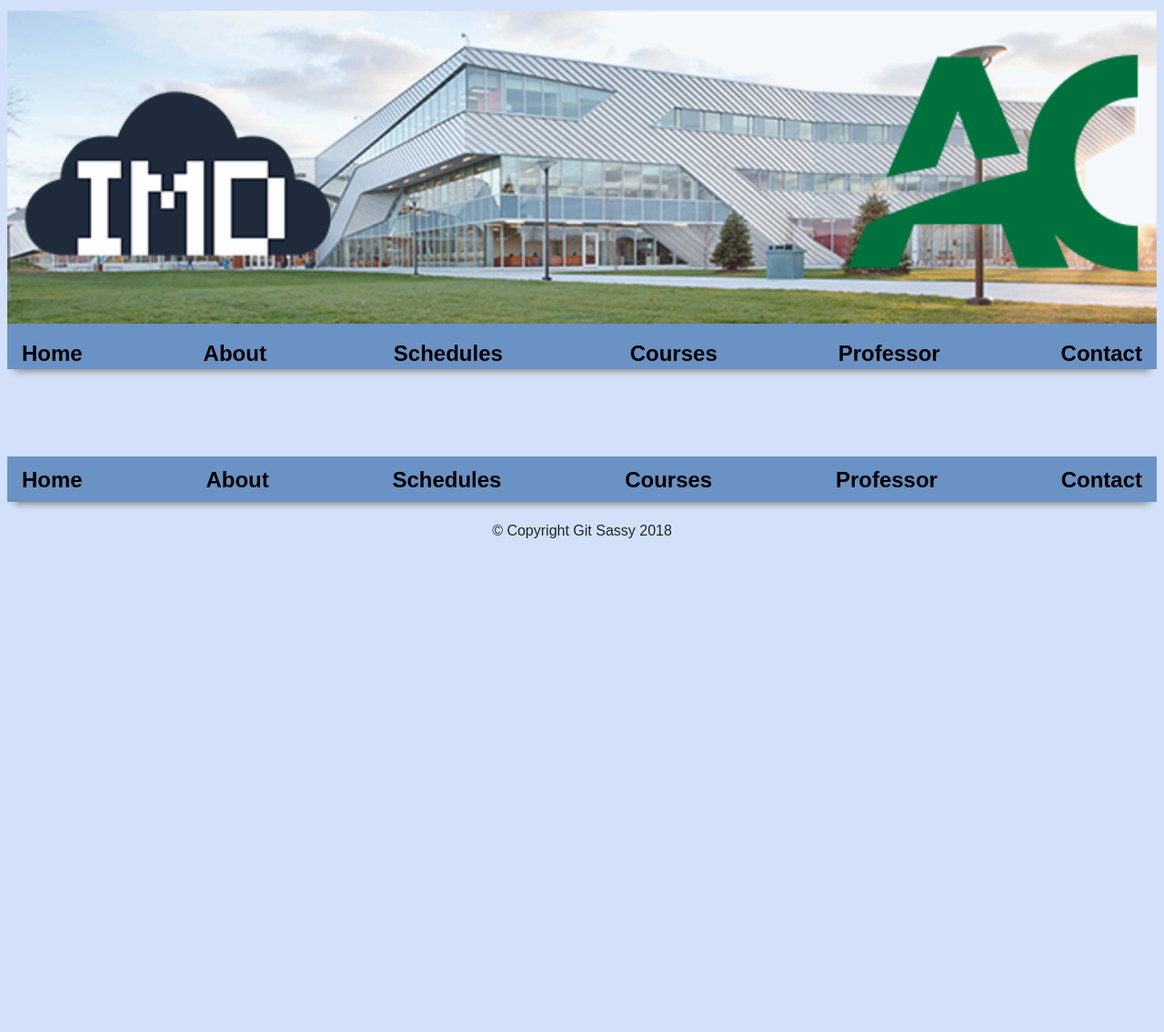
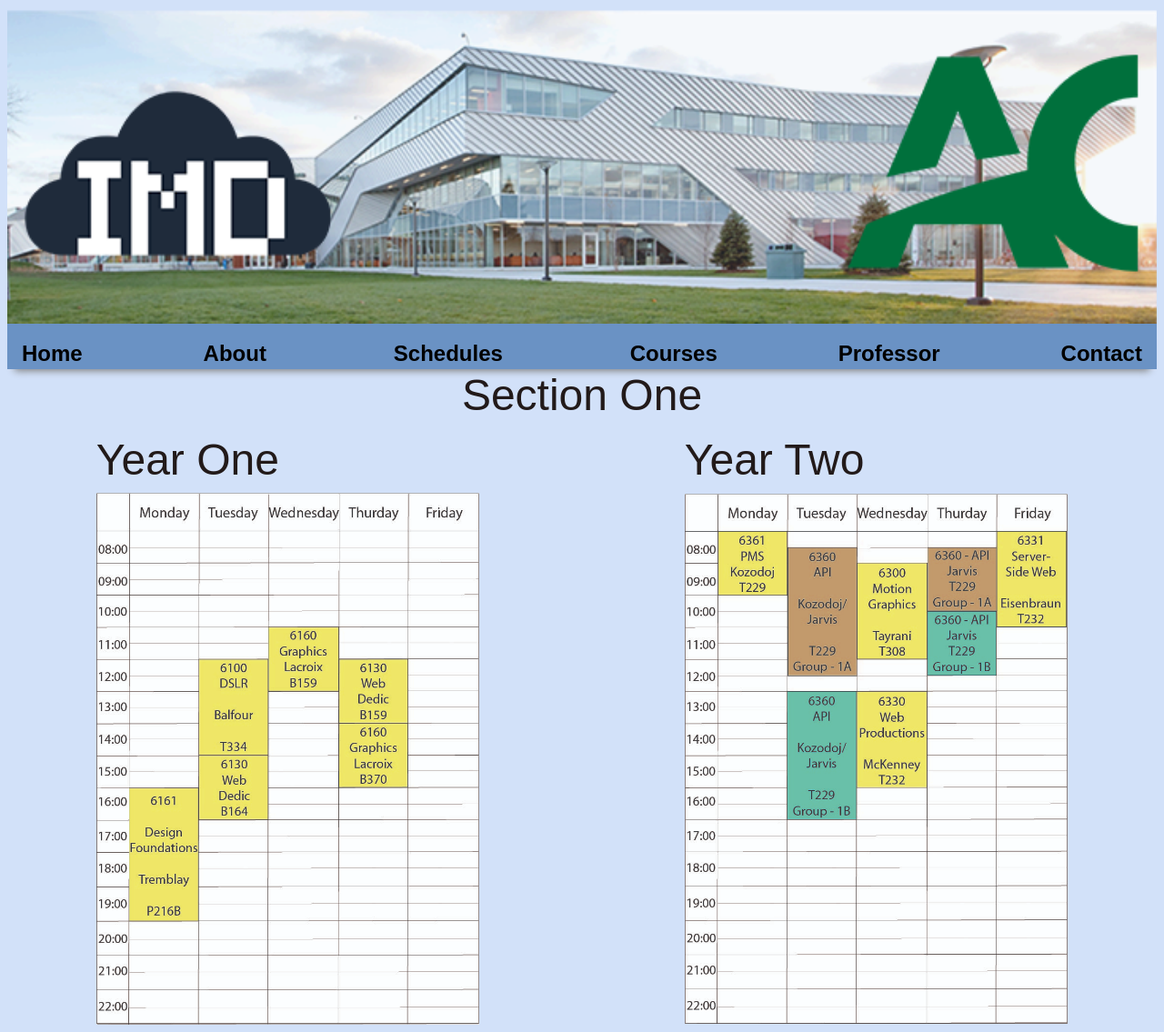
Before and after one commit to MTM6330-F18/Final-GitSassy, a website: page sectionOne.html in a window 1280 px wide. Shown: the top 1135 px of the page at 91% size. Before the commit the page ends 800 px from the top, so only its background shows below. Drawn offline with Linux system fonts and the light colour scheme.

Commit message:
Built up section pages

```diff
--- a/scss/main.scss
+++ b/scss/main.scss
@@ -1,6 +1,10 @@
 //variables for bootstrap go here//
 
 @import '../node_modules/bootstrap/scss/bootstrap';
+
+* {
+  box-sizing: border-box;
+}
 
 body {
    background-color: #d2e1f9;
@@ -121,6 +125,35 @@ body {
    grid-template-columns: repeat(auto-fit, minmax(250px, 1fr));
  }
 
+ // Section 1
+ h2 {
+  color: rgb(34, 26, 26);
+  font-size: 3rem;
+  font-weight: 100;
+  font-family: sans-serif;
+}
+
+.row::after {
+  content: "";
+  clear: both;
+  display: table;
+}
+
+.column {
+  float: left;
+  width: 33.33%;
+  padding: 5px;
+  align-content: center;
+  margin: auto;
+}
+
+// mobile
+@media screen and (max-width: 500px) {
+  .column {
+      width: 100%;
+  }
+}
+
 // contact form
   form {
      background-color: #042a44;
--- a/sectionOne.html
+++ b/sectionOne.html
@@ -28,6 +28,25 @@
         <a href="contact.html"> Contact</a>
       </div>
 <body>
+  <!-- <div class="schedules">
+    <h2>Year One</h2>
+    <div><img src="images/schedules/Y1-1.jpg" alt="year-one-section-one">
+        </div>
+        <h2>Year Two</h2>
+    <div><img src="images/schedules/Y2-1.jpg" alt="year-two-section-one">
+        </div>
+</div> -->
+<h1>Section One</h1>
+<div class="row">
+    <div class="column">
+        <h2>Year One</h2>
+      <img src="images/schedules/Y1-1.jpg" alt="year-one" style="width:100%">
+    </div>
+    <div class="column">
+        <h2>Year Two</h2>
+      <img src="images/schedules/Y2-1.jpg" alt="year-two" style="width:100%">
+    </div>
+  </div>
 
 </body>
 <footer>
```
Also changed, not shown: sectionThree.html (+11 -1 lines), sectionTwo.html (+11 -1 lines), css/main.css, css/min/main.css, images/schedules/Y1-1.jpg (added), images/schedules/Y1-2.jpg (added), images/schedules/Y1-3.jpg (added), images/schedules/Y2-1.jpg (added), images/schedules/Y2-2.jpg (added), images/schedules/Y2-3.jpg (added).
